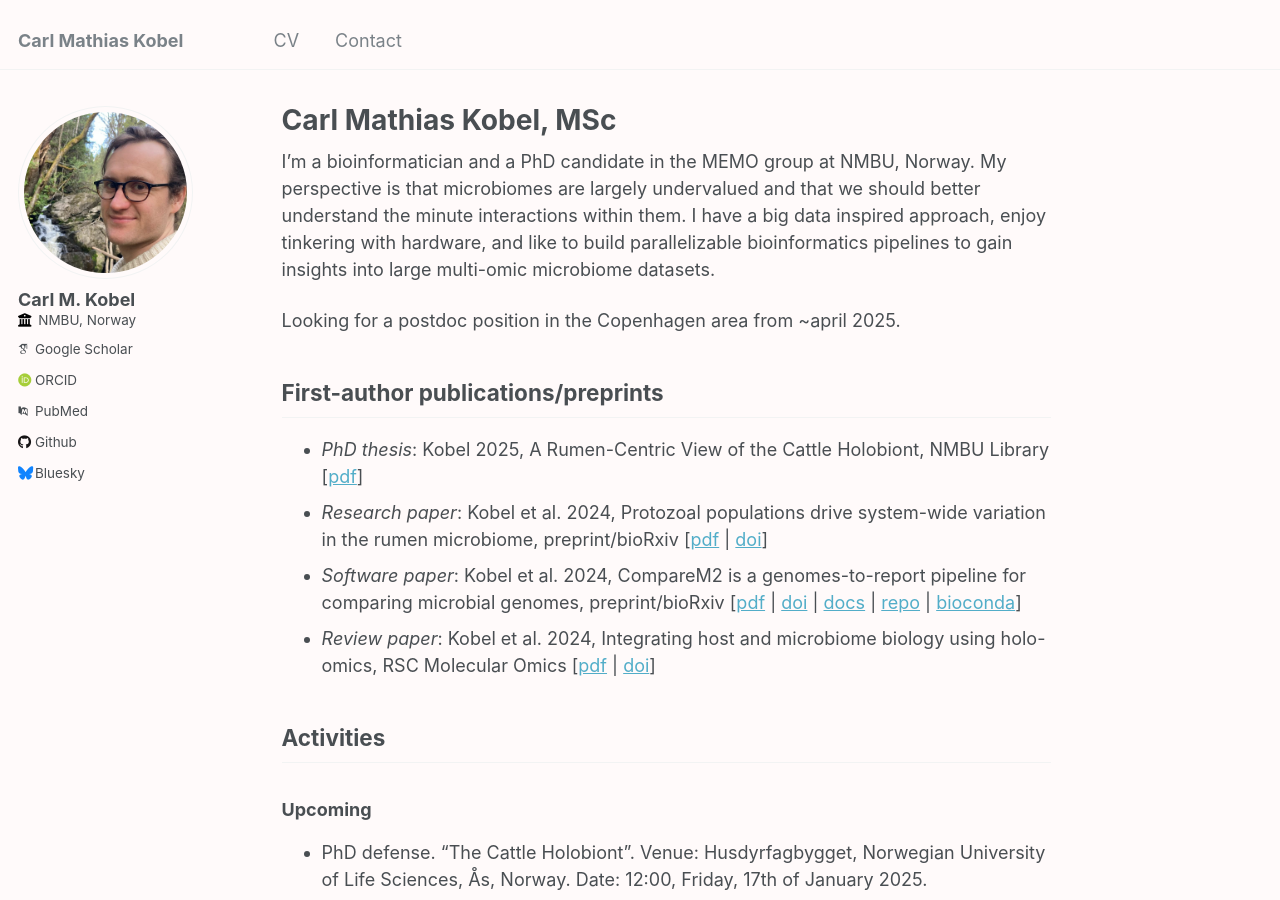
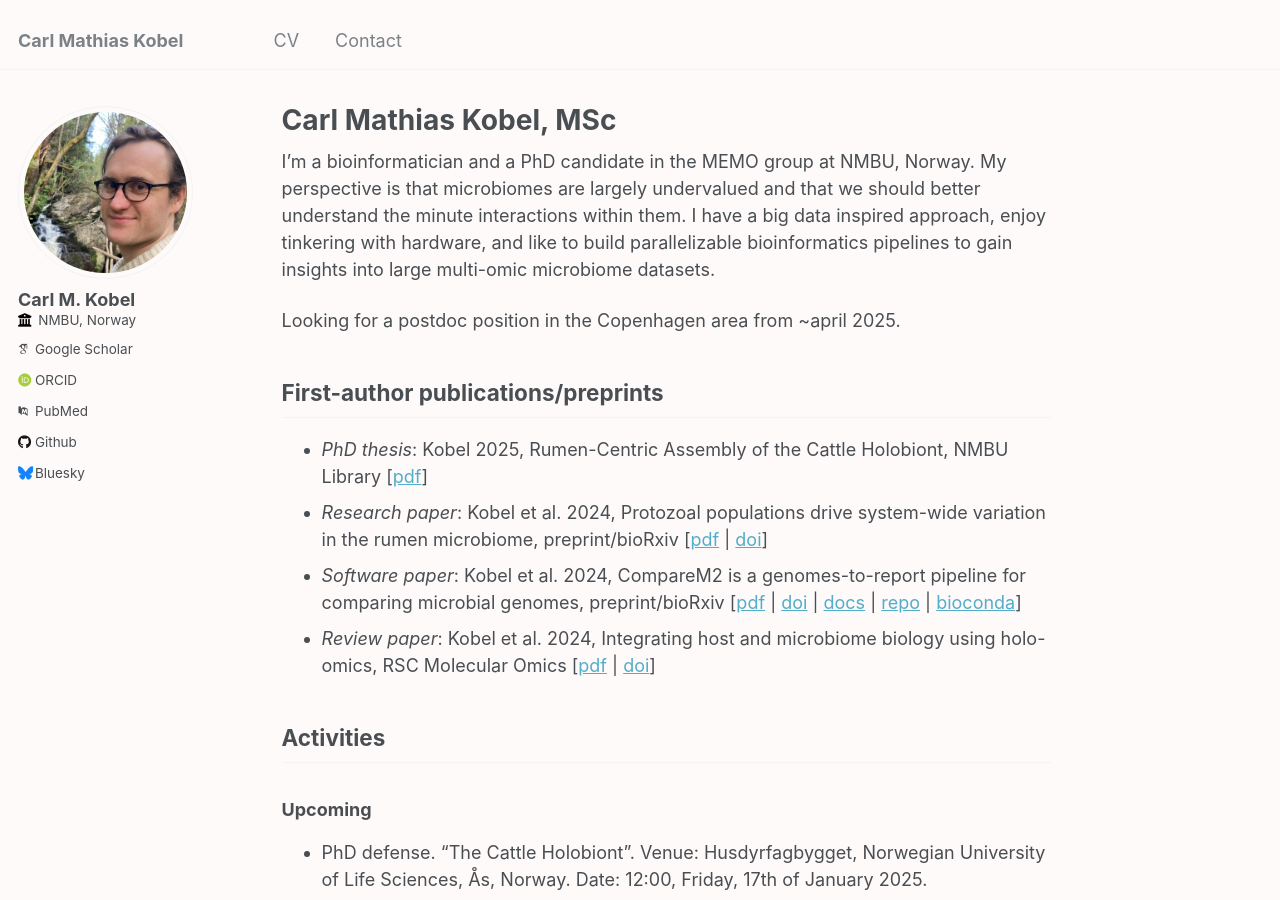
Before and after one commit to cmkobel/cmkobel.github.io, a Jekyll site: the page built from _pages/about.md, in a window 1280 px wide and 900 px high. Built offline with Jekyll 4.4.1, drawn with Linux system fonts in a browser that asks for light colours; some web fonts are replaced.

Commit message:
Update about.md

```diff
--- a/_pages/about.md
+++ b/_pages/about.md
@@ -14,7 +14,7 @@ Looking for a postdoc position in the Copenhagen area from ~april 2025.
 
 ## First-author publications/preprints
 
-  - *PhD thesis*: Kobel 2025, A Rumen-Centric View of the Cattle Holobiont, NMBU Library [[pdf](https://raw.githubusercontent.com/cmkobel/cmkobel.github.io/refs/heads/master/files/thesis_merge__170x240_-28.pdf)]
+  - *PhD thesis*: Kobel 2025, Rumen-Centric Assembly of the Cattle Holobiont, NMBU Library [[pdf](https://raw.githubusercontent.com/cmkobel/cmkobel.github.io/refs/heads/master/files/thesis_merge__170x240_-28.pdf)]
   - *Research paper*: Kobel et al. 2024, Protozoal populations drive system-wide variation in the rumen microbiome, preprint/bioRxiv [[pdf](https://www.biorxiv.org/content/10.1101/2024.12.05.626740.full.pdf) \| [doi](https://www.biorxiv.org/content/10.1101/2024.12.05.626740)]
   - *Software paper*: Kobel et al. 2024, CompareM2 is a genomes-to-report pipeline for comparing microbial genomes, preprint/bioRxiv [[pdf](https://www.biorxiv.org/content/10.1101/2024.07.12.603264v2.full.pdf) \| [doi](https://doi.org/10.1101/2024.07.12.603264 ) \| [docs](https://comparem2.readthedocs.io/) \| [repo](https://github.com/cmkobel/CompareM2) \| [bioconda](https://anaconda.org/bioconda/comparem2)]
   - *Review paper*: Kobel et al. 2024, Integrating host and microbiome biology using holo-omics, RSC Molecular Omics [[pdf](https://github.com/cmkobel/cmkobel.github.io/raw/master/files/Kobel%20et%20al.%202024%20-%20Integrating%20host%20and%20microbiome%20biology%20using%20holo-omics.pdf) \| [doi](https://doi.org/10.1039/D4MO00017J)]
```
